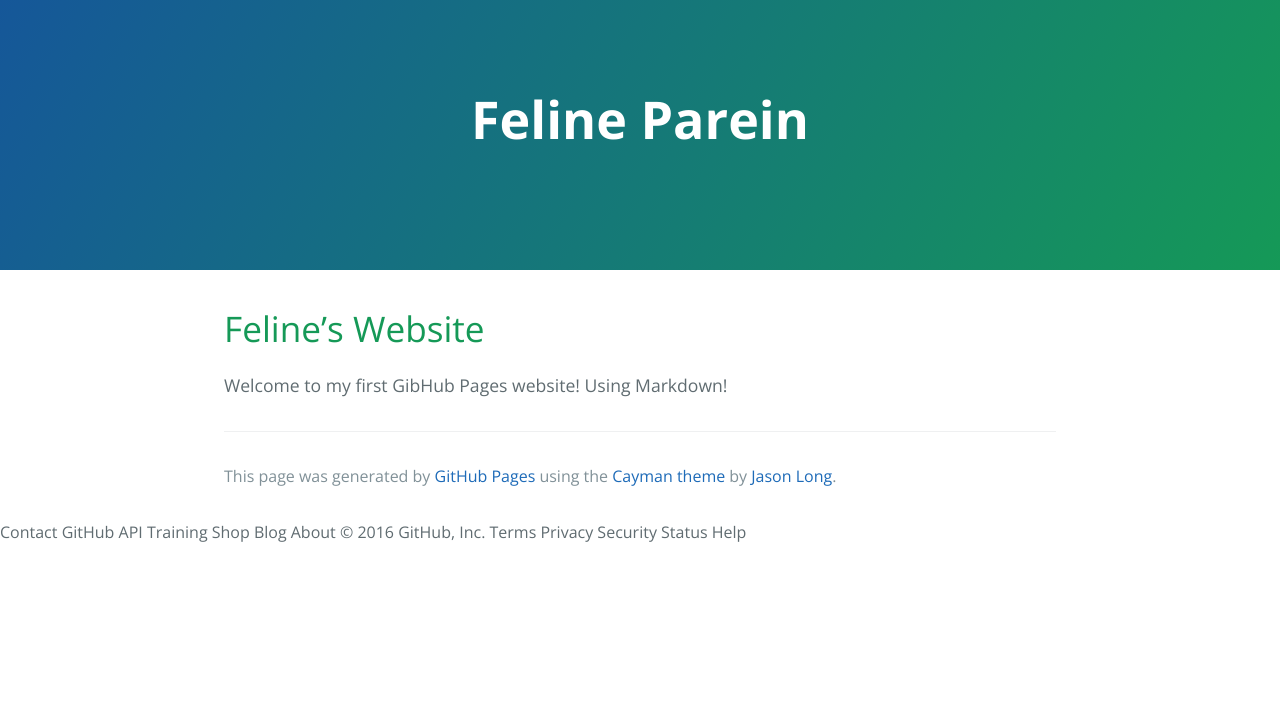
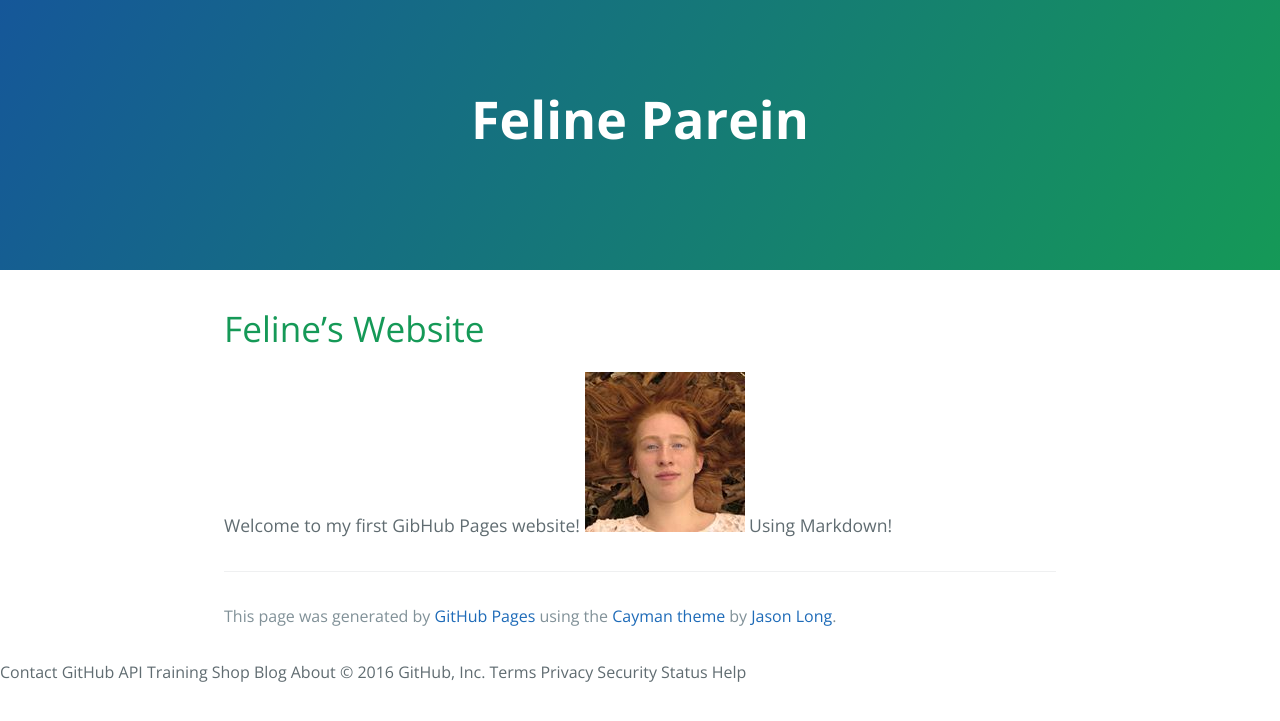
Before and after one commit to FelineParein/FelineParein.github.io, a Jekyll site: the page built from index.md, in a window 1280 px wide. Shown: the top 721 px of the page. Built offline with Jekyll 4.4.1, drawn with Linux system fonts in a browser that asks for light colours.

Commit message:
foto aan website toegevoegd

```diff
--- a/index.md
+++ b/index.md
@@ -3,4 +3,5 @@ layout: site
 ---
 # Feline's Website
 Welcome to my first GibHub Pages website!
+![Link naar foto](images/profielfoto.jpg)
 Using Markdown!
```
